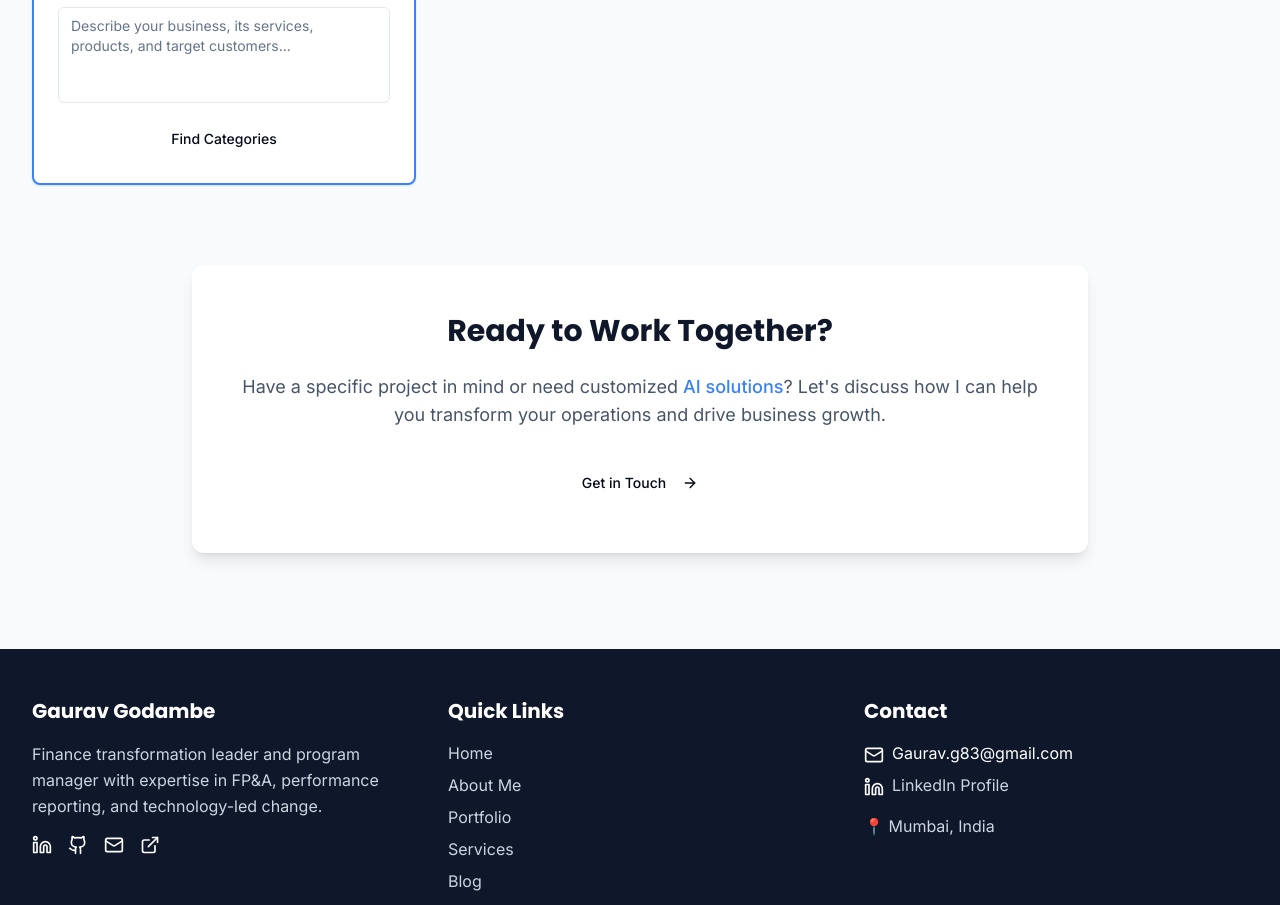
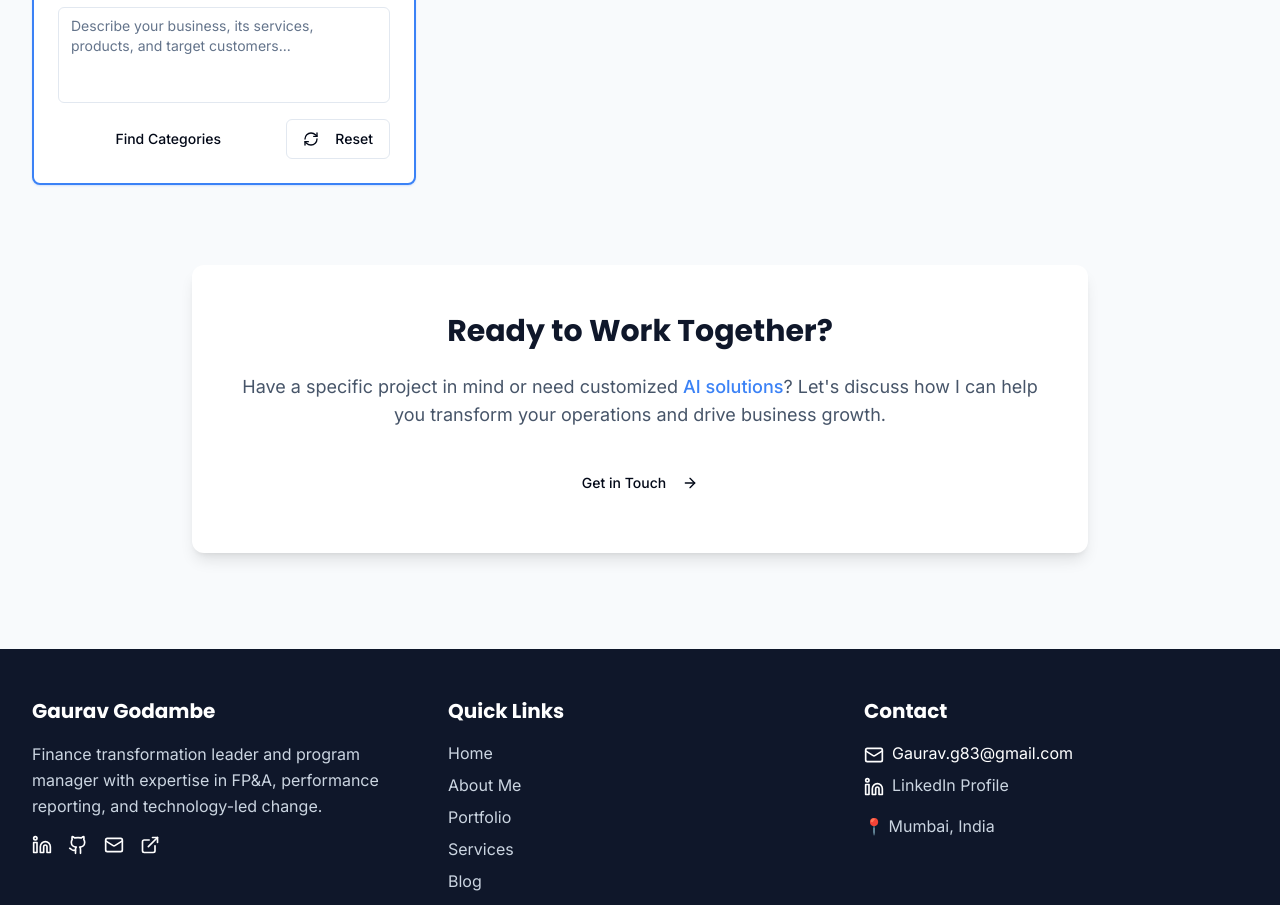
Before and after one commit to greatestgatsby/gaurav-godambe-portfolio, a React (Vite) app: page /services in a window 1280 px wide. Shown: the part 1863-2768 px from the top of the page. Built offline with nearby package versions, Linux system fonts and the light colour scheme.

Commit message:
feat: Add reset button to BusinessCategoryCard
Adds a "Reset" button to the `BusinessCategoryCard` component to clear the input fields for business name and description.

```diff
--- a/src/components/BusinessCategoryCard.tsx
+++ b/src/components/BusinessCategoryCard.tsx
@@ -4,7 +4,7 @@ import { Card, CardHeader, CardTitle, CardDescription, CardContent } from '@/com
 import { Input } from '@/components/ui/input';
 import { Textarea } from '@/components/ui/textarea';
 import { Label } from '@/components/ui/label';
-import { Loader2 } from 'lucide-react';
+import { Loader2, RefreshCw } from 'lucide-react';
 import Button from '@/components/ui/CustomButton';
 import { toast } from '@/components/ui/sonner';
 
@@ -86,6 +86,13 @@ const BusinessCategoryCard = () => {
     }
   };
 
+  const handleReset = () => {
+    setBusinessName('');
+    setBusinessDescription('');
+    setResults(null);
+    toast.info("Form has been reset");
+  };
+
   return (
     <Card className="overflow-hidden border-2 border-accent shadow-accent/20 h-full">
       <CardHeader className="bg-gradient-to-r from-accent/20 to-accent/5 pb-6">
@@ -120,10 +127,11 @@ const BusinessCategoryCard = () => {
               />
             </div>
 
+            <div className="flex gap-2 mt-4">
               <Button
                 type="submit"
                 variant="primary"
-              className="w-full mt-4"
+                className="flex-1"
               >
                 {isLoading ? (
                   <>
@@ -134,6 +142,17 @@ const BusinessCategoryCard = () => {
                   "Find Categories"
                 )}
               </Button>
+
+              <Button
+                type="button"
+                variant="outline"
+                onClick={handleReset}
+                className="px-4"
+              >
+                <RefreshCw className="h-4 w-4 mr-2" />
+                Reset
+              </Button>
+            </div>
           </div>
         </form>
 
```
Lines whose indentation alone changed are shown as unchanged.
